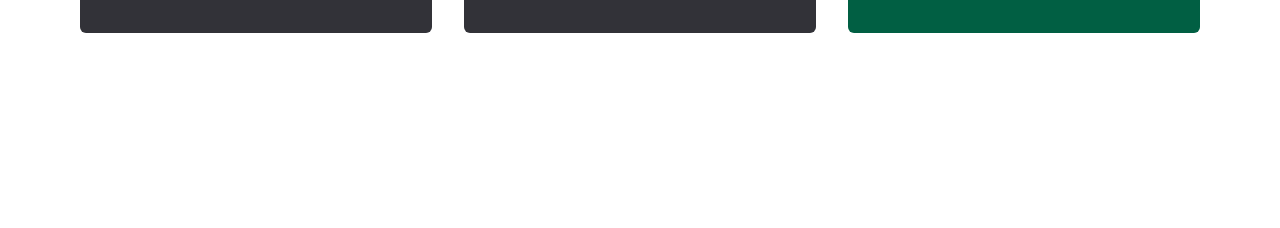
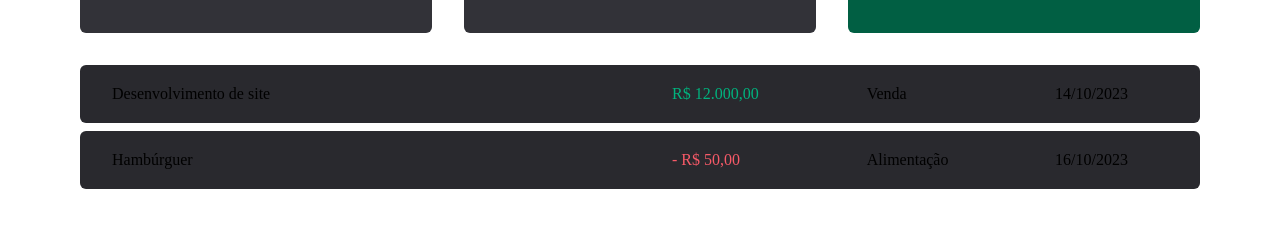
Before and after one commit to Daniel-Guimaraes/GTmoney, a React (Vite) app: page / in a window 1280 px wide. Shown: the part 254-482 px from the top of the page. Built offline with nearby package versions, Linux system fonts and the light colour scheme.

Commit message:
Criação e estilização da tabela de transações

```diff
--- a/src/pages/Transactions/index.tsx
+++ b/src/pages/Transactions/index.tsx
@@ -1,11 +1,41 @@
 import { Summary } from "../../components/Summary";
 import { Header } from "../../components/Header";
+
+import * as S from './styles'
 
 export function Transactions() {
   return (
     <div>
       <Header />
       <Summary />
+
+      <S.TransactionContainer>
+        <S.TransactionTable>
+          <tbody>
+            <tr>
+              <td width='50%'>Desenvolvimento de site</td>
+              <td>
+                <S.PriceHighlight variant="income">
+                  R$ 12.000,00
+                </S.PriceHighlight>
+              </td>
+              <td>Venda</td>
+              <td>14/10/2023</td>
+            </tr>
+
+            <tr>
+              <td width='50%'>Hambúrguer</td>
+              <td>
+                <S.PriceHighlight variant="outcome">
+                  - R$ 50,00
+                </S.PriceHighlight>
+              </td>
+              <td>Alimentação</td>
+              <td>16/10/2023</td>
+            </tr>
+          </tbody>
+        </S.TransactionTable>
+      </S.TransactionContainer>
     </div>
   )
 }
--- a/src/pages/Transactions/styles.ts
+++ b/src/pages/Transactions/styles.ts
@@ -0,0 +1,40 @@
+import styled from "styled-components";
+
+export const TransactionContainer = styled.main`
+  width: 100%;
+  max-width: 1120px;
+  margin: 0 auto;
+  padding: 0 1.5rem;
+`
+
+export const TransactionTable = styled.table`
+  width: 100%;
+  border-collapse: separate;
+  border-spacing: 0 0.5rem;
+  margin-top: 1.5rem;
+
+  td {
+    padding: 1.25rem 2rem;
+    background-color: ${props => props.theme["gray-700"]};
+
+    &:first-child {
+      border-radius: 6px 0 0 6px;
+    }
+
+    &:last-child {
+      border-radius: 0 6px 6px 0;
+    }
+  }
+`
+
+interface PriceHighlightProps {
+  variant: 'income' | 'outcome'
+}
+
+export const PriceHighlight = styled.span<PriceHighlightProps>`
+  color: ${
+    props => props.variant === 'income'
+      ? props.theme["green-300"]
+      : props.theme["red-300"]
+  }
+`
```
